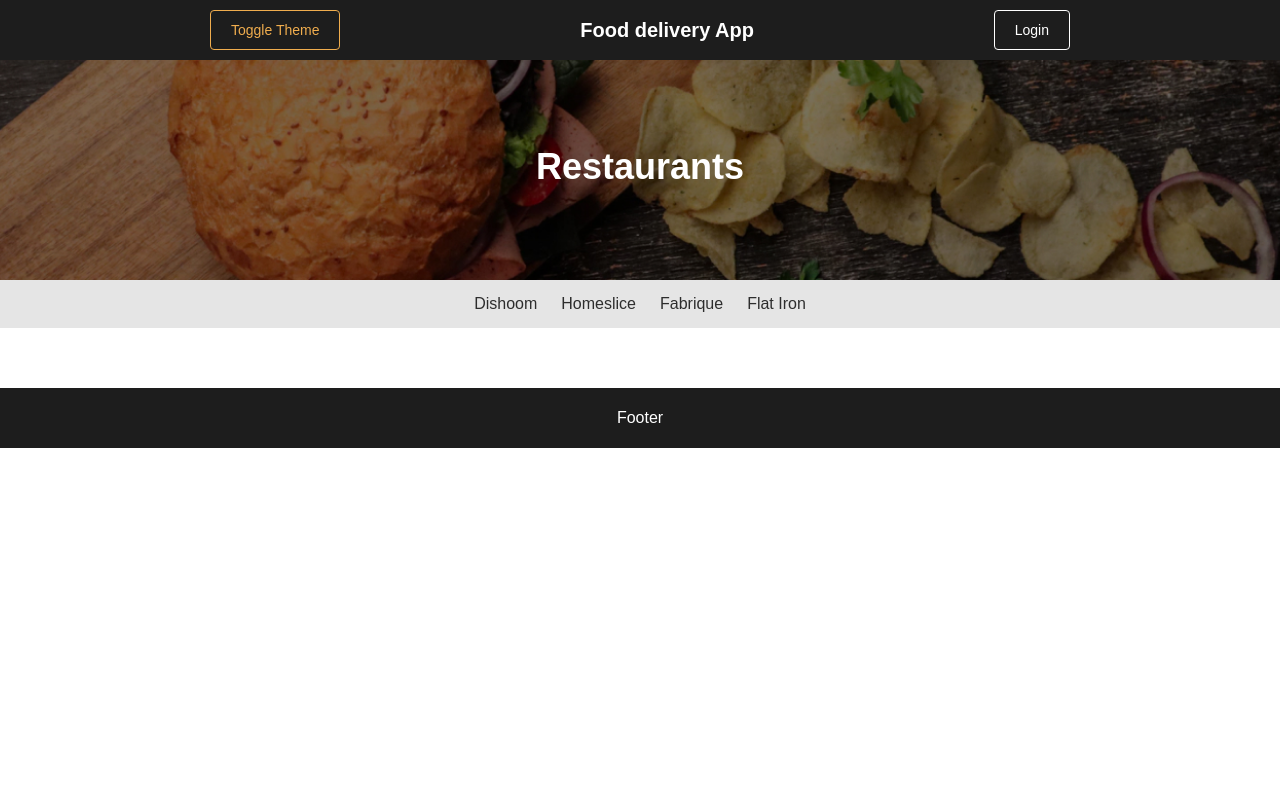
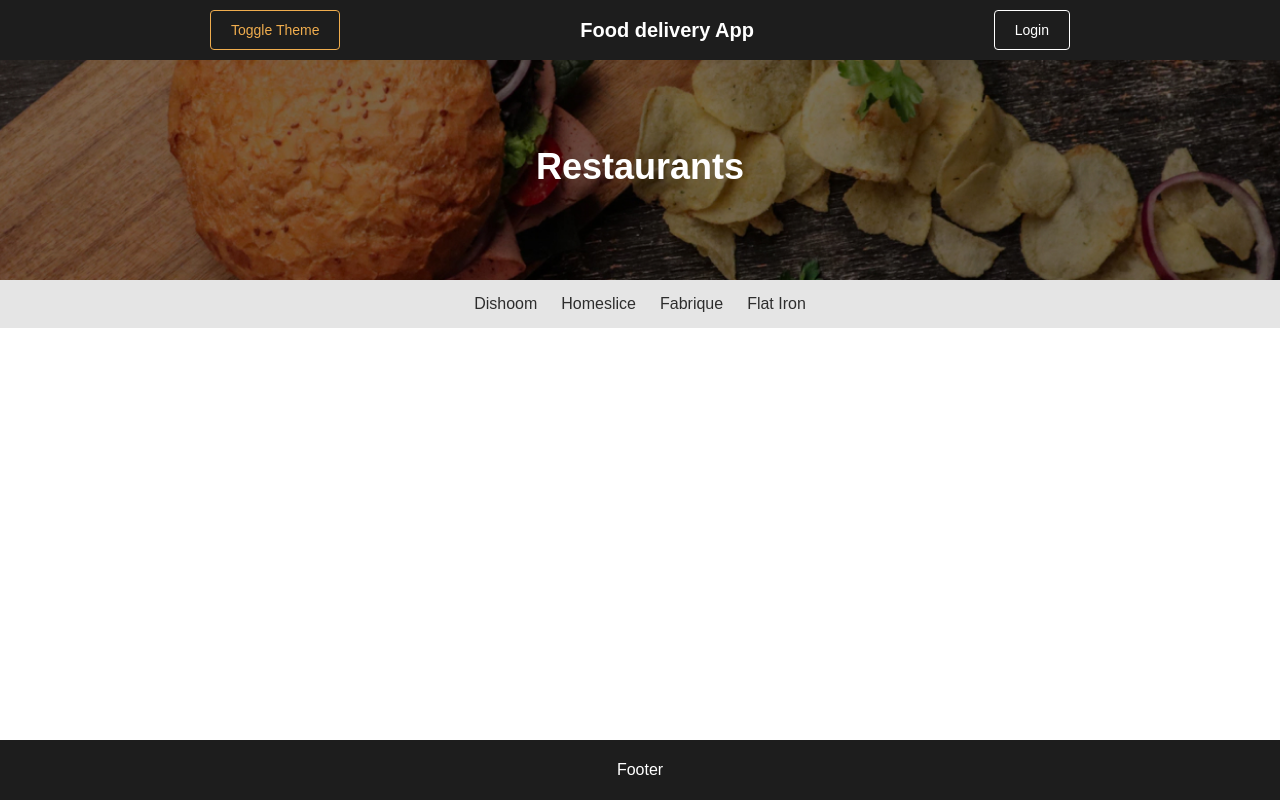
Before and after one commit to AlexWeit/react-next.js--food-service, a React (Vite) app: page / in a window 1280 px wide. Built offline with nearby package versions, Linux system fonts and the light colour scheme.

Commit message:
hw-8: fix footer style

```diff
--- a/src/app.css
+++ b/src/app.css
@@ -30,6 +30,12 @@ body {
 }
 
 /*for footer*/
+.mainWrapper {
+    display: flex;
+    flex-direction: column;
+    min-height: 100vh;
+}
+
 header {
     flex: 0 0 auto;
 }
--- a/src/components/layout/layout.jsx
+++ b/src/components/layout/layout.jsx
@@ -4,7 +4,7 @@ import {Footer} from "../footer/footer";
 
 export const Layout = ({ children }) => {
     return (
-        <div>
+        <div className="mainWrapper">
             <ScrollProgressBar />
             <Header />
             {children}
```
